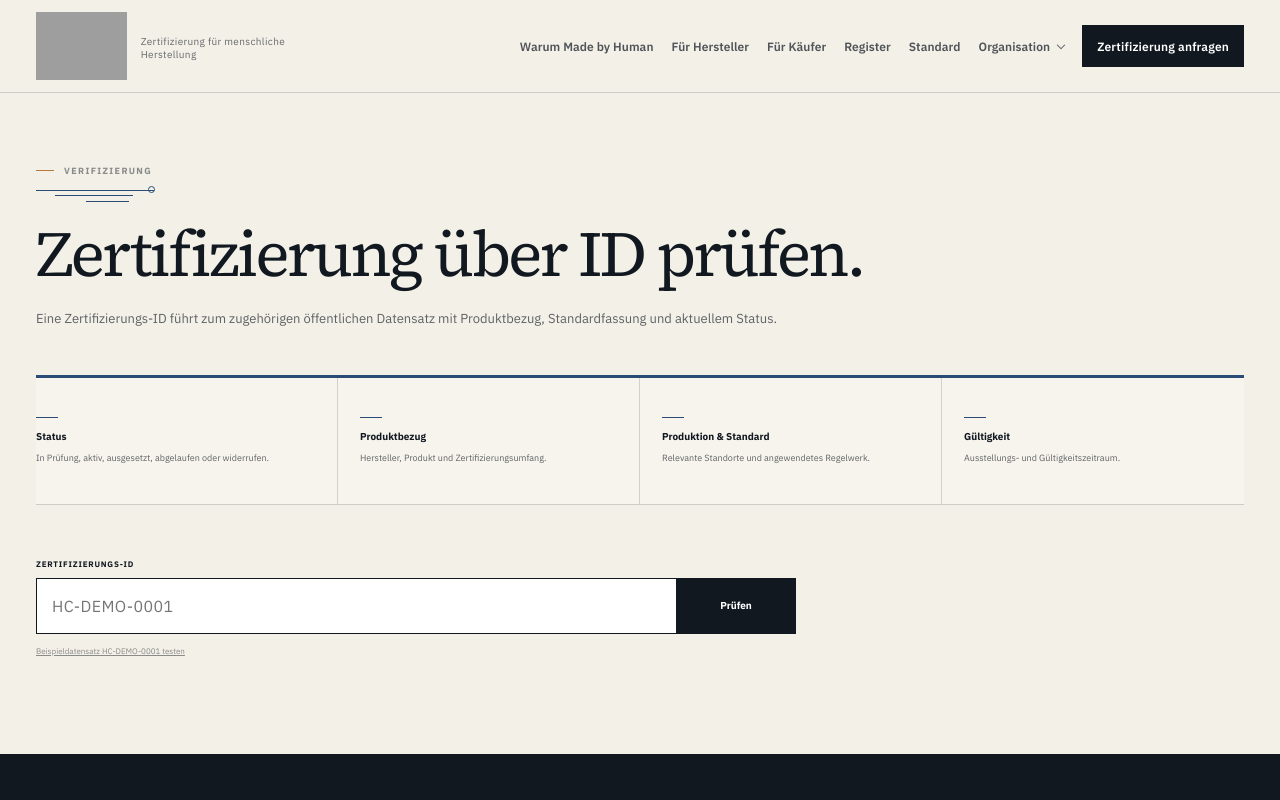
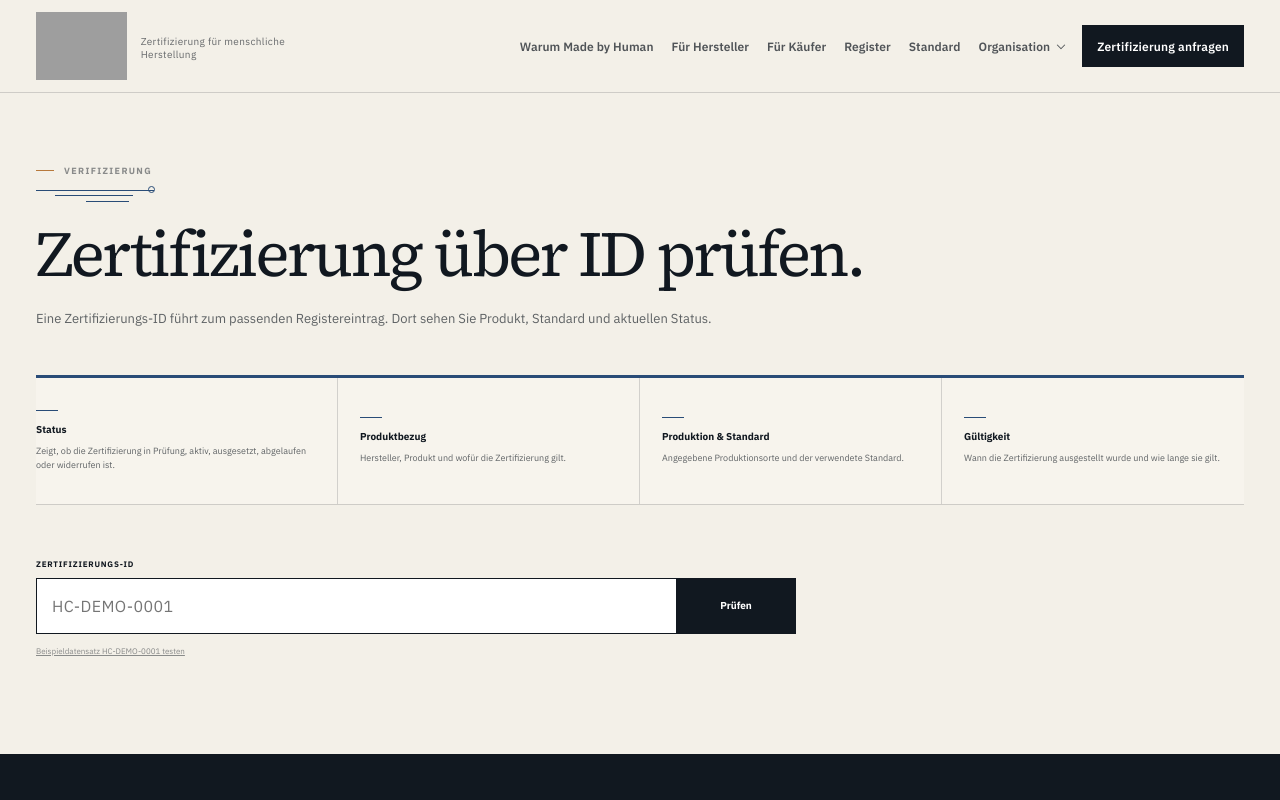
Before and after one commit to dennis-glaser-coder/human-certification-web, a Next.js app: page /pruefen in a window 1280 px wide. Shown: the top 800 px of the page. Built offline with nearby package versions, Linux system fonts and the light colour scheme; grey boxes are pictures that could not be loaded.

Commit message:
Simplify verification page language

```diff
--- a/src/app/pruefen/page.js
+++ b/src/app/pruefen/page.js
@@ -73,15 +73,15 @@ export default function VerifyPage() {
           <BrandTrace compact />
           <h1>Zertifizierung über ID prüfen.</h1>
           <p>
-            Eine Zertifizierungs-ID führt zum zugehörigen öffentlichen Datensatz mit Produktbezug, Standardfassung und aktuellem Status.
+            Eine Zertifizierungs-ID führt zum passenden Registereintrag. Dort sehen Sie Produkt, Standard und aktuellen Status.
           </p>
         </div>
 
         <div className="verifyTrustStrip" aria-label="Prüfinformationen">
-          <div><strong>Status</strong><p>In Prüfung, aktiv, ausgesetzt, abgelaufen oder widerrufen.</p></div>
-          <div><strong>Produktbezug</strong><p>Hersteller, Produkt und Zertifizierungsumfang.</p></div>
-          <div><strong>Produktion & Standard</strong><p>Relevante Standorte und angewendetes Regelwerk.</p></div>
-          <div><strong>Gültigkeit</strong><p>Ausstellungs- und Gültigkeitszeitraum.</p></div>
+          <div><strong>Status</strong><p>Zeigt, ob die Zertifizierung in Prüfung, aktiv, ausgesetzt, abgelaufen oder widerrufen ist.</p></div>
+          <div><strong>Produktbezug</strong><p>Hersteller, Produkt und wofür die Zertifizierung gilt.</p></div>
+          <div><strong>Produktion & Standard</strong><p>Angegebene Produktionsorte und der verwendete Standard.</p></div>
+          <div><strong>Gültigkeit</strong><p>Wann die Zertifizierung ausgestellt wurde und wie lange sie gilt.</p></div>
         </div>
 
         <form onSubmit={verify} className="verifySearch">
@@ -100,7 +100,7 @@ export default function VerifyPage() {
             <div className="verificationTop">
               <div>
                 <small>PRÜFERGEBNIS</small>
-                <strong>Zertifizierungsdatensatz gefunden</strong>
+                <strong>Registereintrag gefunden</strong>
               </div>
               <span className={'statusBadge status-' + state.record.status + (state.record.status === 'active' ? ' active' : '')}>
                 {state.record.public_id?.startsWith('HC-DEMO-') ? 'Demo · keine reale Zertifizierung' : (statusText[state.record.status] ?? state.record.status)}
@@ -112,7 +112,7 @@ export default function VerifyPage() {
                 <small>ZERTIFIZIERUNGS-ID</small>
                 <h2>{state.record.public_id}</h2>
               </div>
-              <Link className="recordOpenLink" href={'/zertifikat/?id=' + encodeURIComponent(state.record.public_id)}>Vollständigen Datensatz öffnen →</Link>
+              <Link className="recordOpenLink" href={'/zertifikat/?id=' + encodeURIComponent(state.record.public_id)}>Vollständigen Registereintrag öffnen →</Link>
             </div>
 
             <dl className="verificationDetails">
```
